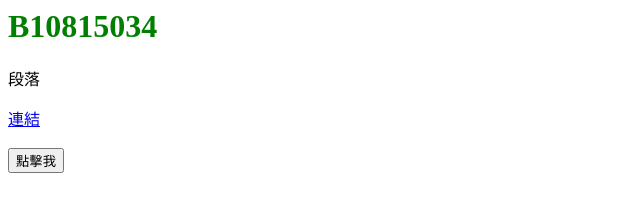
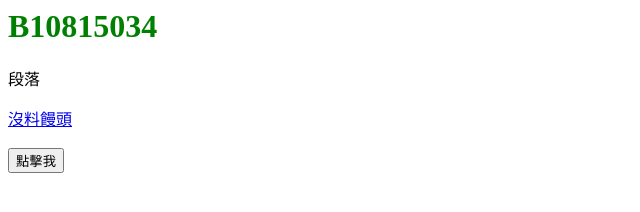
Before and after one commit to mangostation/B10815034_WS, a plain HTML site: page index.html in a window 1280 px wide. Shown: the full height of the page, 0-640 px from the left. Drawn offline with Linux system fonts and the light colour scheme.

Commit message:
Update index.html
饅頭

```diff
--- a/index.html
+++ b/index.html
@@ -11,7 +11,7 @@ h1 {
 
 <h1>B10815034</h1>
 <p>段落</p>
-<a href="網址">連結</a>
+<a href="https://www.youtube.com/watch?v=5e0yOKfrPAQ">沒料饅頭</a>
 <br>
 <br>
 <button onclick="click()">點擊我</button>
```
